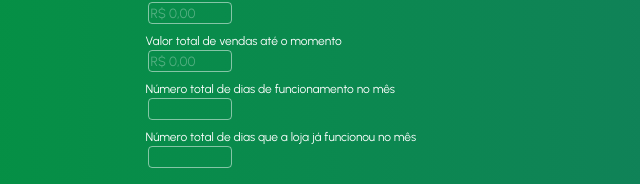
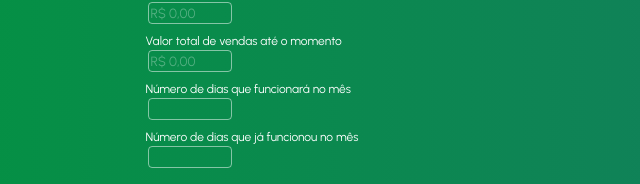
Before and after one commit to ruanfernandes2592/metapp, a plain HTML site: page index.html in a window 1280 px wide. Shown: the part 358-542 px from the top of the page, without its empty margins (319-959 px from the left). Drawn offline with Linux system fonts and the light colour scheme.

Commit message:
Ajustando textos

```diff
--- a/index.html
+++ b/index.html
@@ -24,11 +24,11 @@
                 <input class="valorTotalVendas" type="text" placeholder="R$ 0,00" required>
             </div>
             <div class="form-control">
-                <label for="">Número total de dias de funcionamento no mês</label>
+                <label for="">Número de dias que funcionará no mês</label>
                 <input class="diasMes" type="number" required>
             </div>
             <div class="form-control">
-                <label for="">Número total de dias que a loja já funcionou no mês</label>
+                <label for="">Número de dias que já funcionou no mês</label>
                 <input class="diasFunc" type="number" required>
             </div>
             <button class="btn" type="submit">CALCULAR</button>
```
